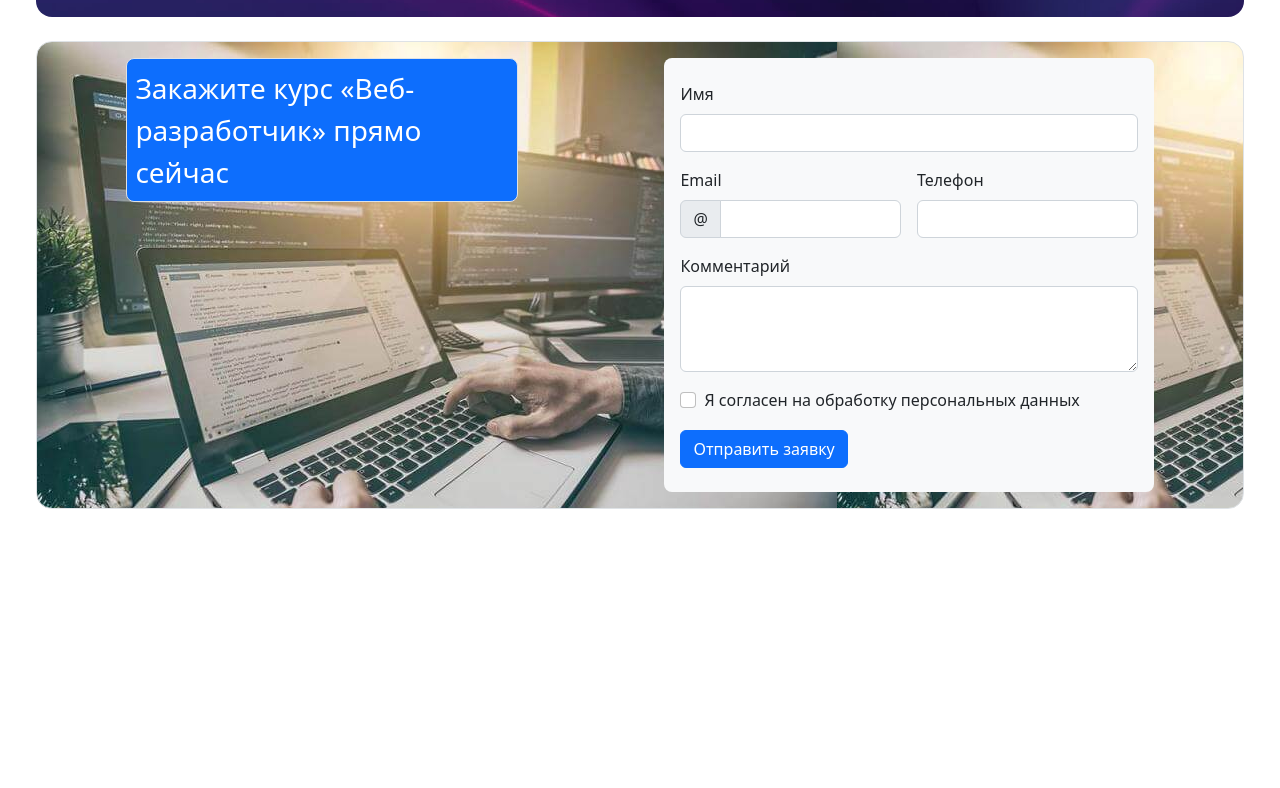
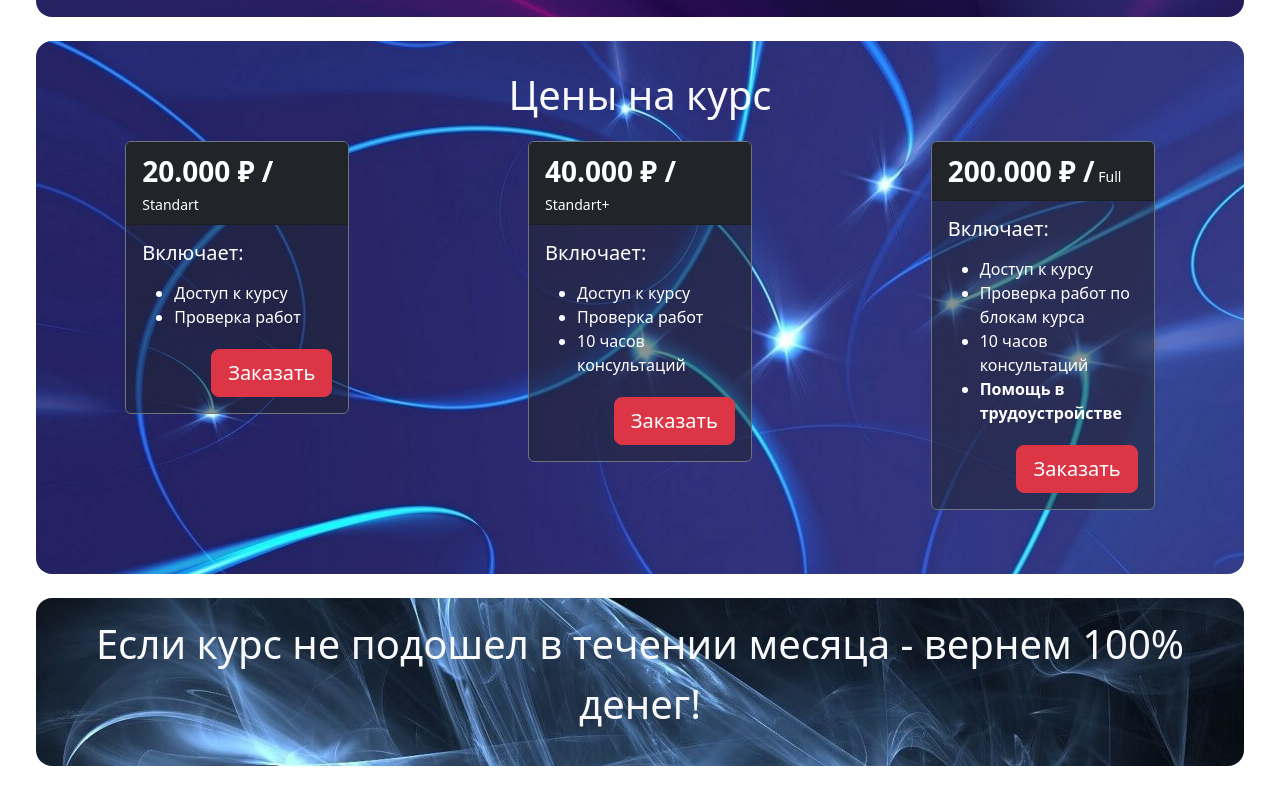
Before and after one commit to romixweb/sheremTrainingCourseLanding, a plain HTML site: page index.html in a window 1280 px wide. Shown: the part 2373-3161 px from the top of the page. Before the commit the page ends 2906 px from the top, so only its background shows below. Drawn offline with nearby package versions, Linux system fonts and the light colour scheme.

Commit message:
h40 7.4 Цены, гарантии, реквизиты
Верстка по задаче из курса

```diff
--- a/index.html
+++ b/index.html
@@ -3,7 +3,7 @@
   <head>
     <meta charset="utf-8">
     <meta name="viewport" content="width=device-width, initial-scale=1">
-    <title>h39 7.3 Отзывы</title>
+    <title>h40 7.4 Цены, гарантии, реквизиты</title>
     <link href="https://cdn.jsdelivr.net/npm/bootstrap@5.2.0-beta1/dist/css/bootstrap.min.css" rel="stylesheet" integrity="sha384-0evHe/X+R7YkIZDRvuzKMRqM+OrBnVFBL6DOitfPri4tjfHxaWutUpFmBp4vmVor" crossorigin="anonymous">
 		<link rel="stylesheet" href="style.css">
   </head>
@@ -34,7 +34,6 @@
 						</div>
 					</div>
 				</div>
-
 			</nav>
 		</div>
 		<!-- Navbar -->
@@ -242,6 +241,77 @@
 					</div>
 				</div>
 			</div>
+			<!-- row Prices -->
+			<!-- Цены -->
+			<div class="row m-4 justify-content-evenly align-items-start bg-img-mainPage-Prices rounded-4 text-light">
+				<div class="col-12">
+					<p class="fs-1 text-center mt-4">Цены на курс</p>
+				</div>
+				<div class="col-12 col-md-4 mb-5">
+					<div class="card text-bg-dark mb-3 card-center bg-opacity-50 border-secondary" style="max-width: 14rem;">
+						<div class="card-header bg-dark"><strong class="fs-3">20.000 ₽ /</strong><small> Standart</small></div>
+						<div class="card-body pb-0">
+							<h5 class="card-title">Включает:</h5>
+							<p class="card-text">
+								<ul>
+									<li>Доступ к курсу</li>
+									<li>Проверка работ</li>
+								</ul>
+							</p>
+							<p class="fs-2 text-end">
+								<a href="#ContantUs" class="btn btn-danger btn-lg">Заказать</a>
+							</p>
+						</div>
+					</div>
+				</div>
+				<div class="col-12 col-md-4 mb-5">
+					<div class="card text-bg-dark mb-3 card-center bg-opacity-50 border-secondary" style="max-width: 14rem;">
+						<div class="card-header bg-dark"><strong class="fs-3">40.000 ₽ /</strong><small> Standart+</small></div>
+						<div class="card-body pb-0">
+							<h5 class="card-title">Включает:</h5>
+							<p class="card-text">
+								<ul>
+									<li>Доступ к курсу</li>
+									<li>Проверка работ</li>
+									<li>10 часов консультаций</li>
+								</ul>
+							</p>
+							<p class="fs-2 text-end">
+								<a href="#ContantUs" class="btn btn-danger btn-lg">Заказать</a>
+							</p>
+						</div>
+					</div>
+				</div>
+				<div class="col-12 col-md-4 mb-5">
+					<div class="card text-bg-dark mb-3 card-center bg-opacity-50 border-secondary" style="max-width: 14rem;">
+						<div class="card-header bg-dark"><strong class="fs-3">200.000 ₽ /</strong><small> Full</small></div>
+						<div class="card-body pb-0">
+							<h5 class="card-title">Включает:</h5>
+							<p class="card-text">
+								<ul>
+									<li>Доступ к курсу</li>
+									<li>Проверка работ по блокам курса</li>
+									<li>10 часов консультаций</li>
+									<li><strong>Помощь в трудоустройстве</strong></li>
+								</ul>
+							</p>
+							<p class="fs-2 text-end">
+								<a href="#ContantUs" class="btn btn-danger btn-lg">Заказать</a>
+							</p>
+						</div>
+					</div>
+				</div>
+			</div>
+			<!-- row Guarantees -->
+			<!-- Гарантии -->
+			<div class="row m-4 justify-content-evenly align-items-start bg-img-mainPage-Guarantees rounded-4 text-light">
+				<div class="col d-none d-md-flex">
+					<p class="fs-1 text-center p-3">Если курс не подошел в течении месяца - вернем 100% денег!</p>
+				</div>
+				<div class="col d-md-none">
+					<p class="fs-3 text-center p-3">Если курс не подошел в течении месяца - вернем 100% денег!</p>
+				</div>
+			</div>
 			<!-- row CallBack -->
 			<!-- Форма обратной связи -->
 			<div class="row m-4 mt-0 g-0 mt-0 p-3 justify-content-around text-dark border rounded-4 text-light bg-img-mainPage-CallBack"
@@ -303,9 +373,20 @@
 		</div>
 		<!-- MainPage^ -->
 
-		<!-- Script for MainPage - Row 4 -->
+		<!-- Footer -->
+		<!-- Requisites -->
+		<div class="row container-fluid bg-dark text-light lh-1 text-end">
+			<p class="pt-4"><small>Copyright © 2008-2020 «Веб-Школа»</small></p>
+			<p><small>123456, г. Москва, ул. Ленина, д.1</small></p>
+			<p><small>Тел. +7 (495) 123 4567</small></p>
+			<p class="pb-4"><small>Email: test@test.ru</small></p>
+		</div>
+		<!-- Footer^ -->
+
+		<!-- Script for MainPage > CallBack -->
 		<script src="./index.js"></script>
 
+		<!-- BS 5.2 -->
     <script src="https://cdn.jsdelivr.net/npm/bootstrap@5.2.0-beta1/dist/js/bootstrap.bundle.min.js" integrity="sha384-pprn3073KE6tl6bjs2QrFaJGz5/SUsLqktiwsUTF55Jfv3qYSDhgCecCxMW52nD2" crossorigin="anonymous"></script>
   </body>
 </html>
--- a/style.css
+++ b/style.css
@@ -24,7 +24,6 @@
 /* MainPage */
 
 /* Замена и сокрытие блоков кнопок */
-/* showButtons479pxAndMore hiddenButton478pxAndLess */
 .hiddenButton478pxAndLess {
 	display: none;
 }
@@ -50,6 +49,10 @@ button > a {
 .imgCarousel {
 	max-width: 130px;
 }
+.card-center {
+	margin-left: auto;
+	margin-right: auto;
+}
 .bg-img-mainPage-Main1 {
 	background-image: url("./img/mainPage3.jpg");
 }
@@ -68,4 +71,10 @@ button > a {
 .bg-img-mainPage-Review {
 	background-image: url("./img/mainPage4.jpg");
 }
+.bg-img-mainPage-Prices {
+	background-image: url("./img/mainPage6.jpg");
+}
+.bg-img-mainPage-Guarantees {
+	background-image: url("./img/mainPage7.jpg");
+}
 /* MainPage */
```
Also changed, not shown: 1 other file.
